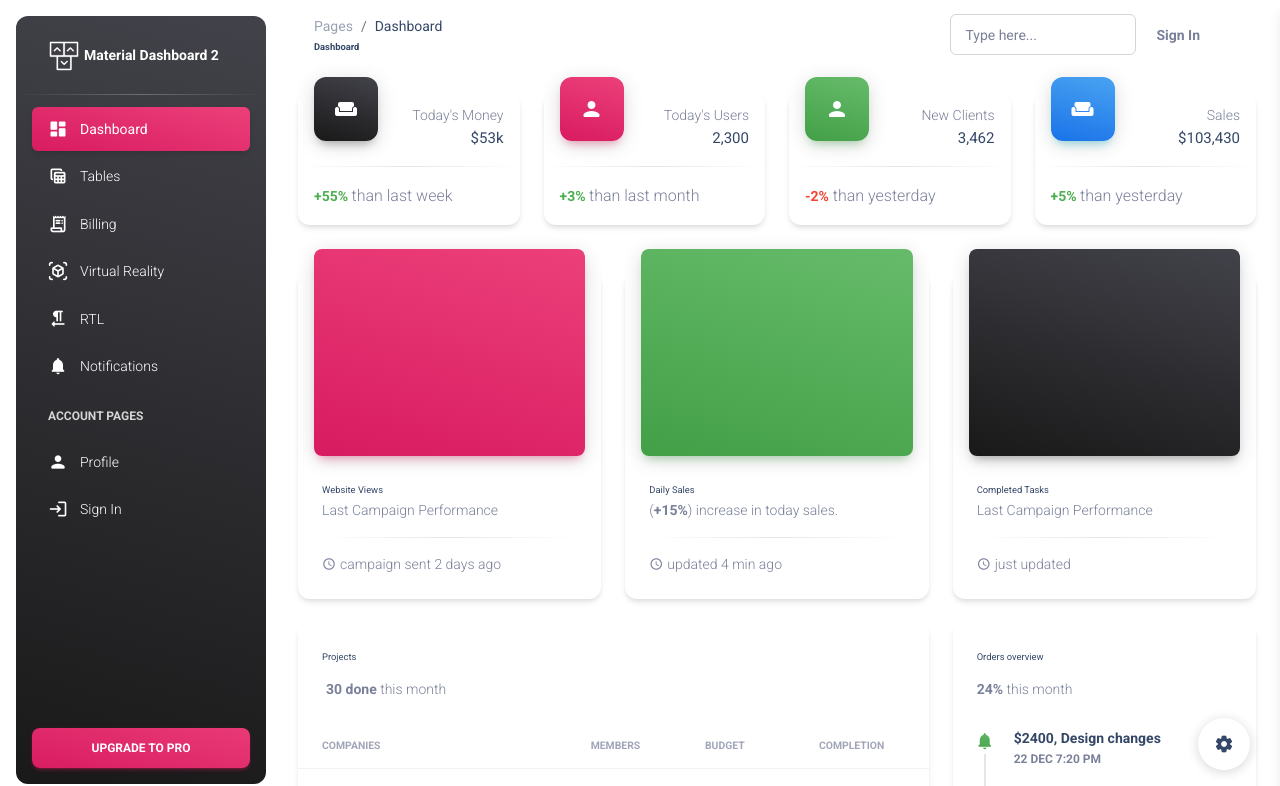
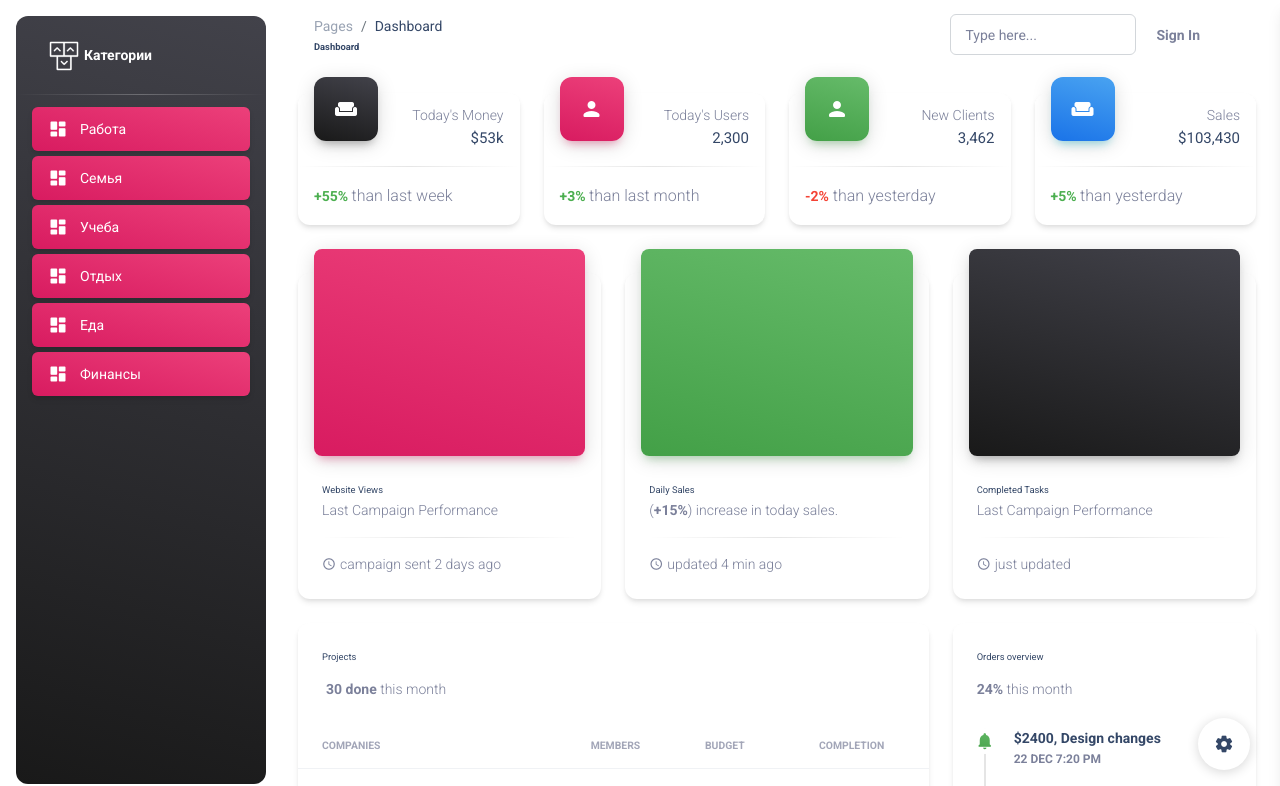
Before and after one commit to theiou/AngularToDo, an Angular app: page / in a window 1280 px wide. Shown: the top 786 px of the page. Built offline with nearby package versions, Linux system fonts and the light colour scheme.

Commit message:
add view for categories in the left section

```diff
--- a/src/app/services/data-handler.service.ts
+++ b/src/app/services/data-handler.service.ts
@@ -1,4 +1,6 @@
 import { Injectable } from '@angular/core';
+import { TestData } from '../Data/TestData';
+import { Category } from '../models/Category';
 
 @Injectable({
   providedIn: 'root'
@@ -6,4 +8,10 @@ import { Injectable } from '@angular/core';
 export class DataHandlerService {
 
   constructor() { }
+
+  getCategories(): Category[]{
+    return TestData.categories;
+  }
+
+
 }
--- a/src/app/views/categories/categories.component.html
+++ b/src/app/views/categories/categories.component.html
@@ -2,91 +2,19 @@
   <i class="fas fa-times p-3 cursor-pointer text-white opacity-5 position-absolute end-0 top-0 d-none d-xl-none" aria-hidden="true" id="iconSidenav"></i>
   <a class="navbar-brand m-0" href=" https://demos.creative-tim.com/material-dashboard/pages/dashboard " target="_blank">
     <img src="../assets/img/logo-ct.png" class="navbar-brand-img h-100" alt="main_logo">
-    <span class="ms-1 font-weight-bold text-white">Material Dashboard 2</span>
+    <span class="ms-1 font-weight-bold text-white">Категории</span>
   </a>
 </div>
 <hr class="horizontal light mt-0 mb-2">
 <div class="collapse navbar-collapse  w-auto " id="sidenav-collapse-main">
   <ul class="navbar-nav">
-    <li class="nav-item">
+    <li *ngFor="let category of categories" class="nav-item">
       <a class="nav-link text-white active bg-gradient-primary" href="../pages/dashboard.html">
         <div class="text-white text-center me-2 d-flex align-items-center justify-content-center">
           <i class="material-icons opacity-10">dashboard</i>
         </div>
-        <span class="nav-link-text ms-1">Dashboard</span>
-      </a>
-    </li>
-    <li class="nav-item">
-      <a class="nav-link text-white " href="../pages/tables.html">
-        <div class="text-white text-center me-2 d-flex align-items-center justify-content-center">
-          <i class="material-icons opacity-10">table_view</i>
-        </div>
-        <span class="nav-link-text ms-1">Tables</span>
-      </a>
-    </li>
-    <li class="nav-item">
-      <a class="nav-link text-white " href="../pages/billing.html">
-        <div class="text-white text-center me-2 d-flex align-items-center justify-content-center">
-          <i class="material-icons opacity-10">receipt_long</i>
-        </div>
-        <span class="nav-link-text ms-1">Billing</span>
-      </a>
-    </li>
-    <li class="nav-item">
-      <a class="nav-link text-white " href="../pages/virtual-reality.html">
-        <div class="text-white text-center me-2 d-flex align-items-center justify-content-center">
-          <i class="material-icons opacity-10">view_in_ar</i>
-        </div>
-        <span class="nav-link-text ms-1">Virtual Reality</span>
-      </a>
-    </li>
-    <li class="nav-item">
-      <a class="nav-link text-white " href="../pages/rtl.html">
-        <div class="text-white text-center me-2 d-flex align-items-center justify-content-center">
-          <i class="material-icons opacity-10">format_textdirection_r_to_l</i>
-        </div>
-        <span class="nav-link-text ms-1">RTL</span>
-      </a>
-    </li>
-    <li class="nav-item">
-      <a class="nav-link text-white " href="../pages/notifications.html">
-        <div class="text-white text-center me-2 d-flex align-items-center justify-content-center">
-          <i class="material-icons opacity-10">notifications</i>
-        </div>
-        <span class="nav-link-text ms-1">Notifications</span>
-      </a>
-    </li>
-    <li class="nav-item mt-3">
-      <h6 class="ps-4 ms-2 text-uppercase text-xs text-white font-weight-bolder opacity-8">Account pages</h6>
-    </li>
-    <li class="nav-item">
-      <a class="nav-link text-white " href="../pages/profile.html">
-        <div class="text-white text-center me-2 d-flex align-items-center justify-content-center">
-          <i class="material-icons opacity-10">person</i>
-        </div>
-        <span class="nav-link-text ms-1">Profile</span>
-      </a>
-    </li>
-    <li class="nav-item">
-      <a class="nav-link text-white " href="../pages/sign-in.html">
-        <div class="text-white text-center me-2 d-flex align-items-center justify-content-center">
-          <i class="material-icons opacity-10">login</i>
-        </div>
-        <span class="nav-link-text ms-1">Sign In</span>
-      </a>
-    </li>
-    <li class="nav-item">
-      <a class="nav-link text-white " href="../pages/sign-up.html">
-        <div class="text-white text-center me-2 d-flex align-items-center justify-content-center">
-          <i class="material-icons opacity-10">assignment</i>
-        </div>
-        <span class="nav-link-text ms-1">Sign Up</span>
+        <span class="nav-link-text ms-1">{{category.title}}</span>
       </a>
     </li>
   </ul>
 </div>
-<div class="sidenav-footer position-absolute w-100 bottom-0 ">
-  <div class="mx-3">
-    <a class="btn bg-gradient-primary mt-4 w-100" href="https://www.creative-tim.com/product/material-dashboard-pro?ref=sidebarfree" type="button">Upgrade to pro</a>
-  </div>
-</div>
--- a/src/app/views/categories/categories.component.ts
+++ b/src/app/views/categories/categories.component.ts
@@ -1,4 +1,6 @@
 import { Component, OnInit } from '@angular/core';
+import { Category } from 'src/app/models/Category';
+import { DataHandlerService } from 'src/app/services/data-handler.service';
 
 @Component({
   selector: 'app-categories',
@@ -7,9 +9,12 @@ import { Component, OnInit } from '@angular/core';
 })
 export class CategoriesComponent implements OnInit {
 
-  constructor() { }
+  categories: Category[] = [];
+
+  constructor(private dataHandler: DataHandlerService) { }
 
   ngOnInit(): void {
+    this.categories = this.dataHandler.getCategories();
   }
 
 }
```
